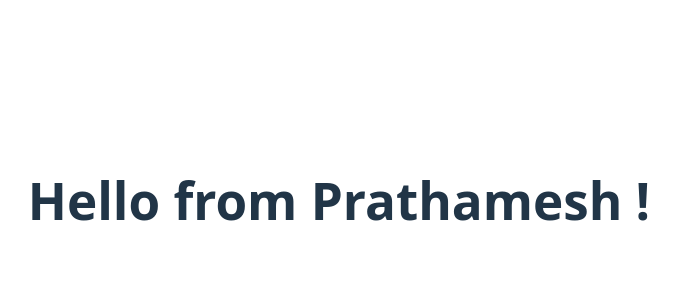
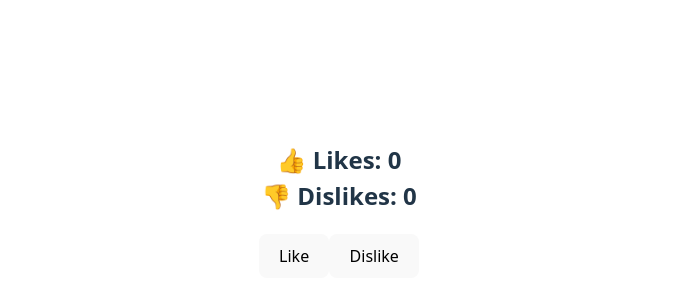
Before and after one commit to Pratham4403/Codolog, a React (Vite) app: page / in a window 1280 px wide. Shown: the part 200-500 px from the top of the page, without its empty margins (301-980 px from the left). Built offline with nearby package versions, Linux system fonts and the light colour scheme.

Commit message:
Implemented useState hook example

```diff
--- a/src/App.tsx
+++ b/src/App.tsx
@@ -4,15 +4,21 @@ import viteLogo from '/vite.svg'
 import './App.css'
 
 function App() {
-  const [count, setCount] = useState(0)
+  const [likes, setLikes] = useState(0);
+  const [dislikes, setDislikes] = useState(0);
 
   return (
-    <>
-      <div>
-        <h1>Hello from Prathamesh !</h1>
-      </div>
-    </>
-  )
+    <div>
+      <h2>👍 Likes: {likes} <br/>👎 Dislikes: {dislikes}</h2>
+
+      <button onClick={() => setLikes(likes + 1)}>
+        Like
+      </button>
+      <button onClick={() => setDislikes(dislikes + 1)}>
+        Dislike
+      </button>
+    </div>
+  );
 }
 
 export default App
```
